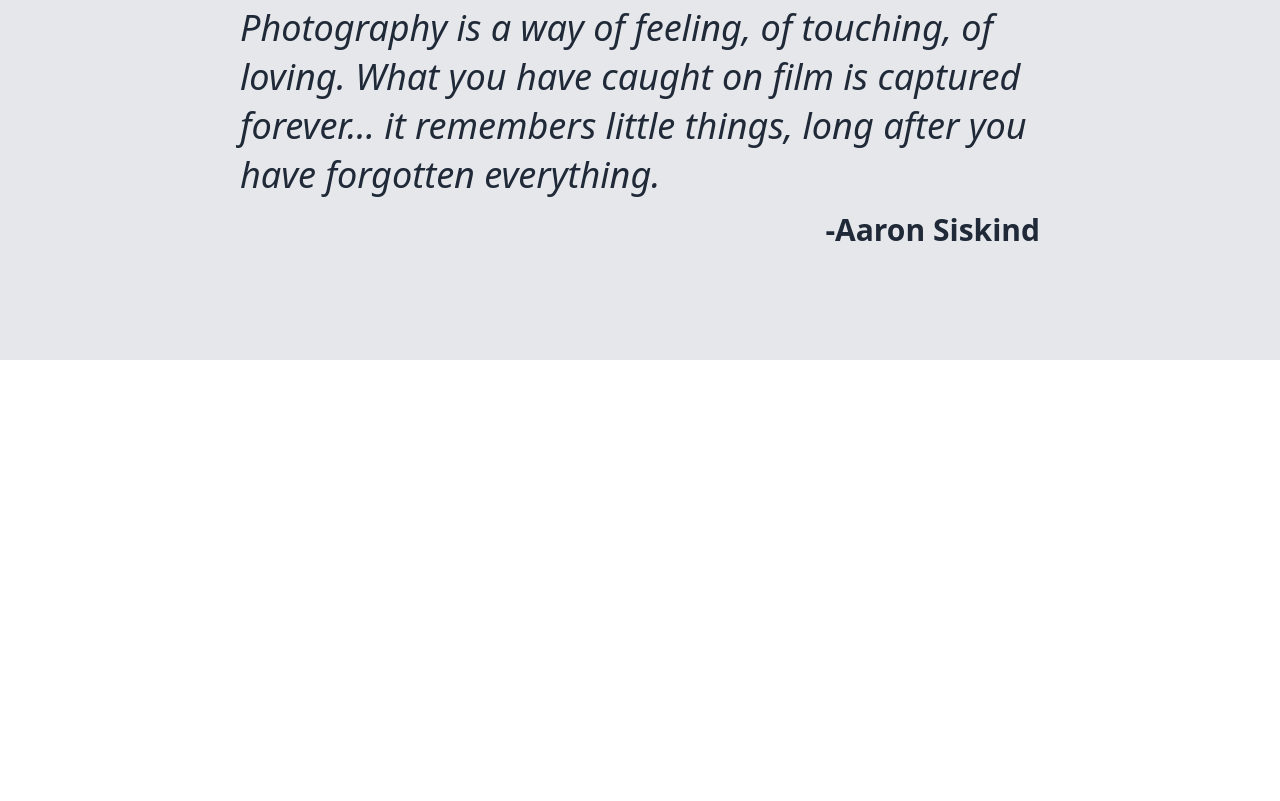
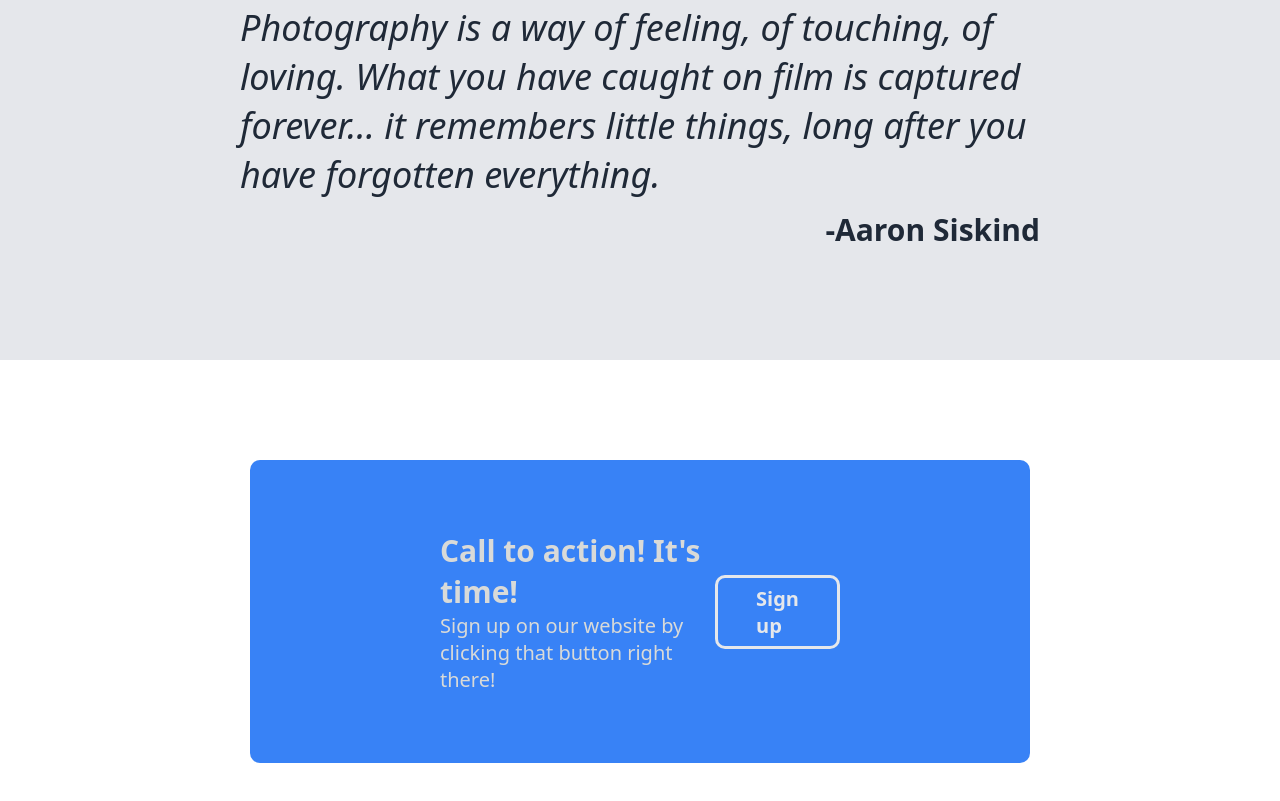
Before and after one commit to rzv12-09/odin-project, a plain HTML site: page index.html in a window 1280 px wide. Shown: the part 1247-2048 px from the top of the page. Before the commit the page ends 1607 px from the top, so only its background shows below. Drawn offline with Linux system fonts and the light colour scheme.

Commit message:
Style and place the callout section

```diff
--- a/index.html
+++ b/index.html
@@ -49,5 +49,12 @@
     <div class="qtext"> <em>Photography is a way of feeling, of touching, of loving. What you have caught on film is captured forever... it remembers little things, long after you have forgotten everything.</em></div>
     <div class="qauthor">-Aaron Siskind</div>
   </div>
+  <div class="callout">
+    <div class="callleft">
+      <div class="calltitle">Call to action! It's time!</div>
+      <div class="calltext">Sign up on our website by clicking that button right there!</div>
+    </div>
+    <div class="callright"><a class="buttontwo" href="#"> Sign up</a></div>
+  </div>
 </body>
 </html>
--- a/style.css
+++ b/style.css
@@ -166,3 +166,37 @@ a {
   text-align: left;
   font-weight:lighter;
 }
+
+.callout {
+  display: flex;
+  margin: 100px 250px 100px 250px;
+  background-color: #3882F6;
+  color: #D9DAD8;
+  border-radius: 10px;
+  justify-content:space-between;
+  padding:70px 190px 70px 190px;
+  align-items: center;
+}
+
+.callright {
+  border:3px solid #E5E7EB;
+  padding:7px 38px 7px 38px;
+  border-radius: 10px;
+}
+
+.buttontwo,
+.calltitle {
+  font-weight: 700;
+}
+
+.calltitle {
+  font-size:30px;
+}
+
+.calltext {
+  font-size: 20px;
+}
+
+.buttontwo {
+  font-size: 20px;
+}
```
